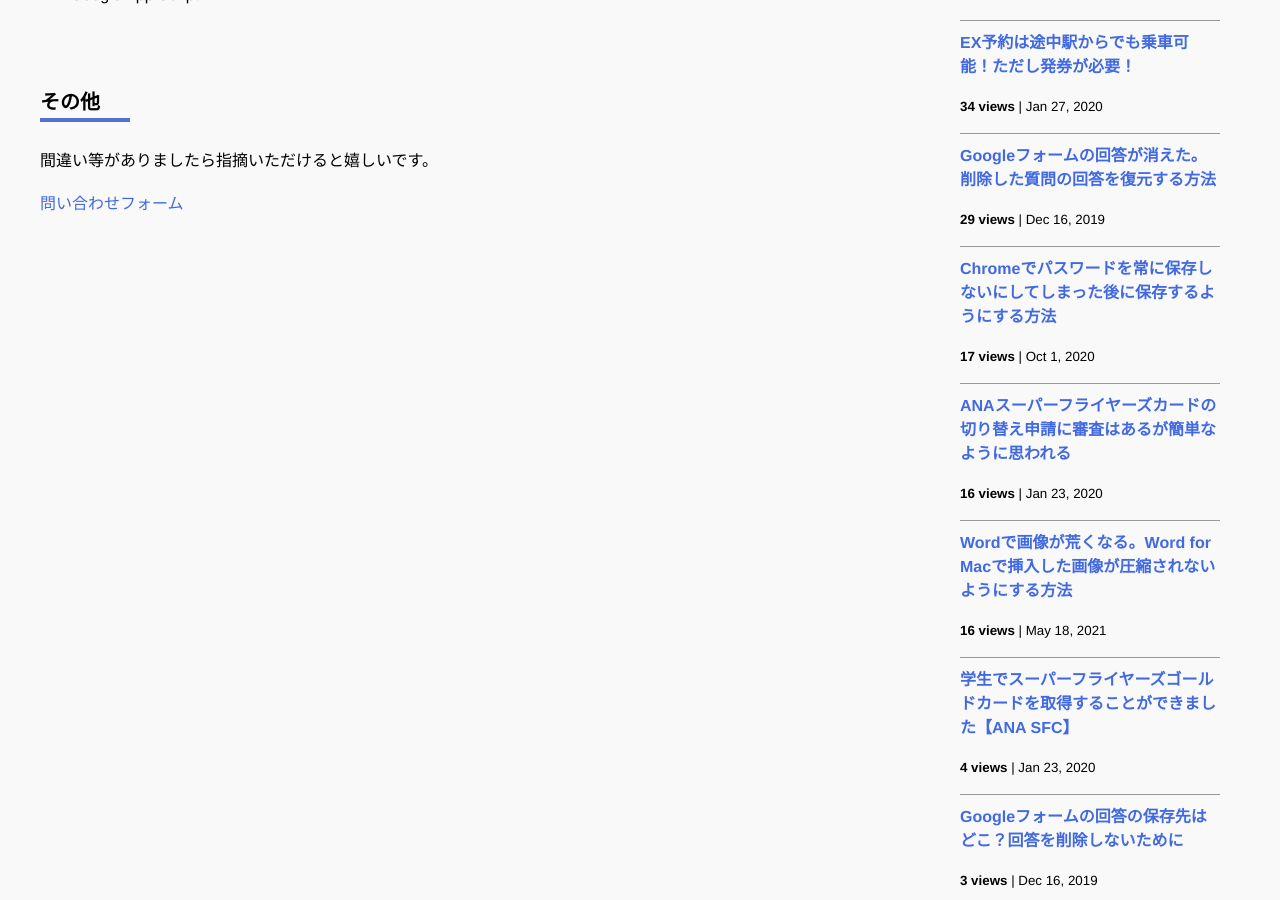
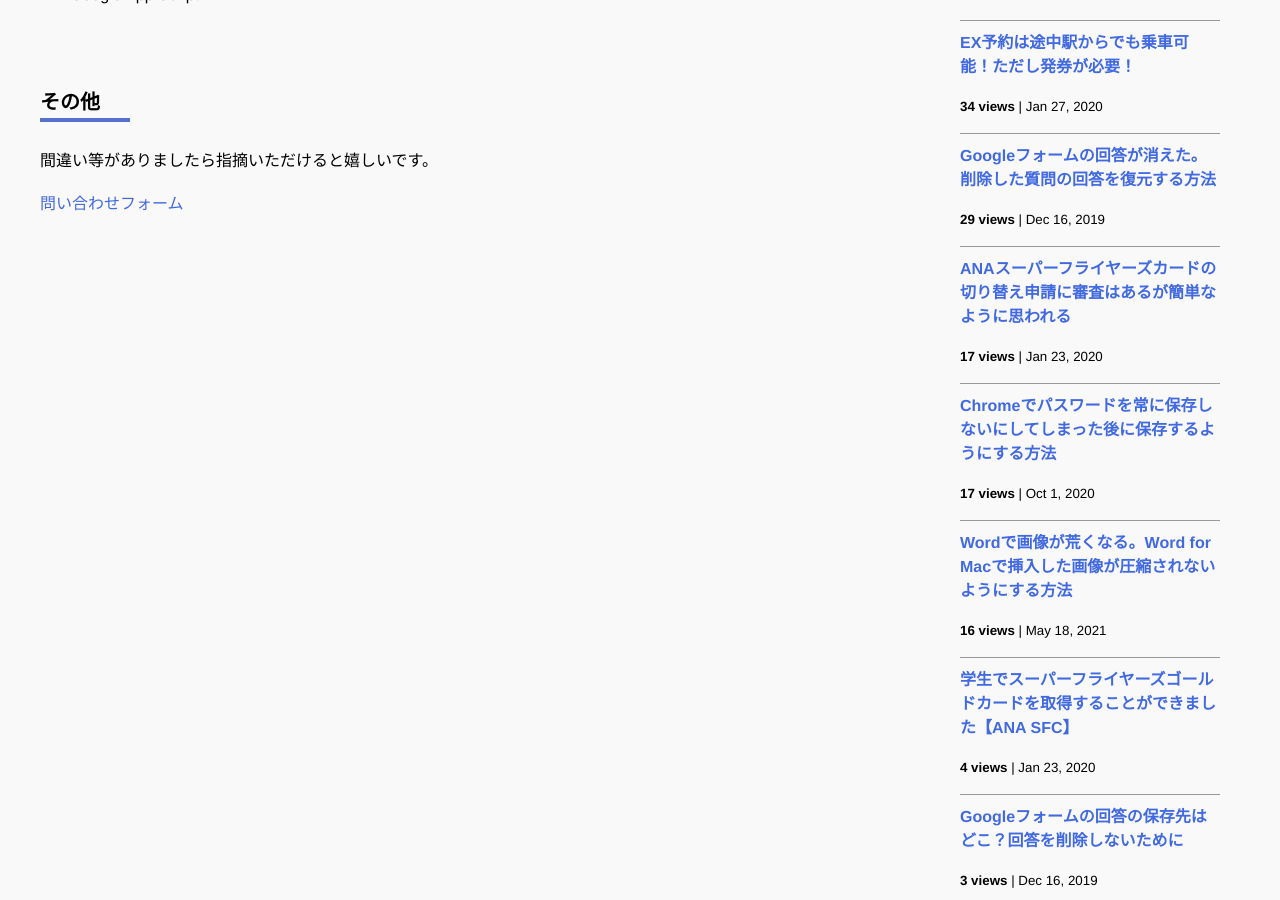
Before and after one commit to iwanaminami/shoyaiwaname, a Jekyll site: the page built from about.markdown, in a window 1280 px wide and 900 px high, scrolled down 854 px. Built offline with Jekyll 4.4.1, drawn with Linux system fonts in a browser that asks for light colours; nearby versions of some CDN libraries; comment, search, counter and statistics services are not loaded.

Commit message:
chore(ga): update _data/popularposts.yml 20260728-0052

```diff
--- a/_data/popularposts.yml
+++ b/_data/popularposts.yml
@@ -4,9 +4,9 @@ side:
   - view: 29
     url: "/2019/12/16/restore-googleform.html"
   - view: 17
+    url: "/2020/01/23/sfc-judge.html"
+  - view: 17
     url: "/2020/10/01/googlepassword.html"
-  - view: 16
-    url: "/2020/01/23/sfc-judge.html"
   - view: 16
     url: "/2021/05/18/image-compression-word.html"
   - view: 9
```
